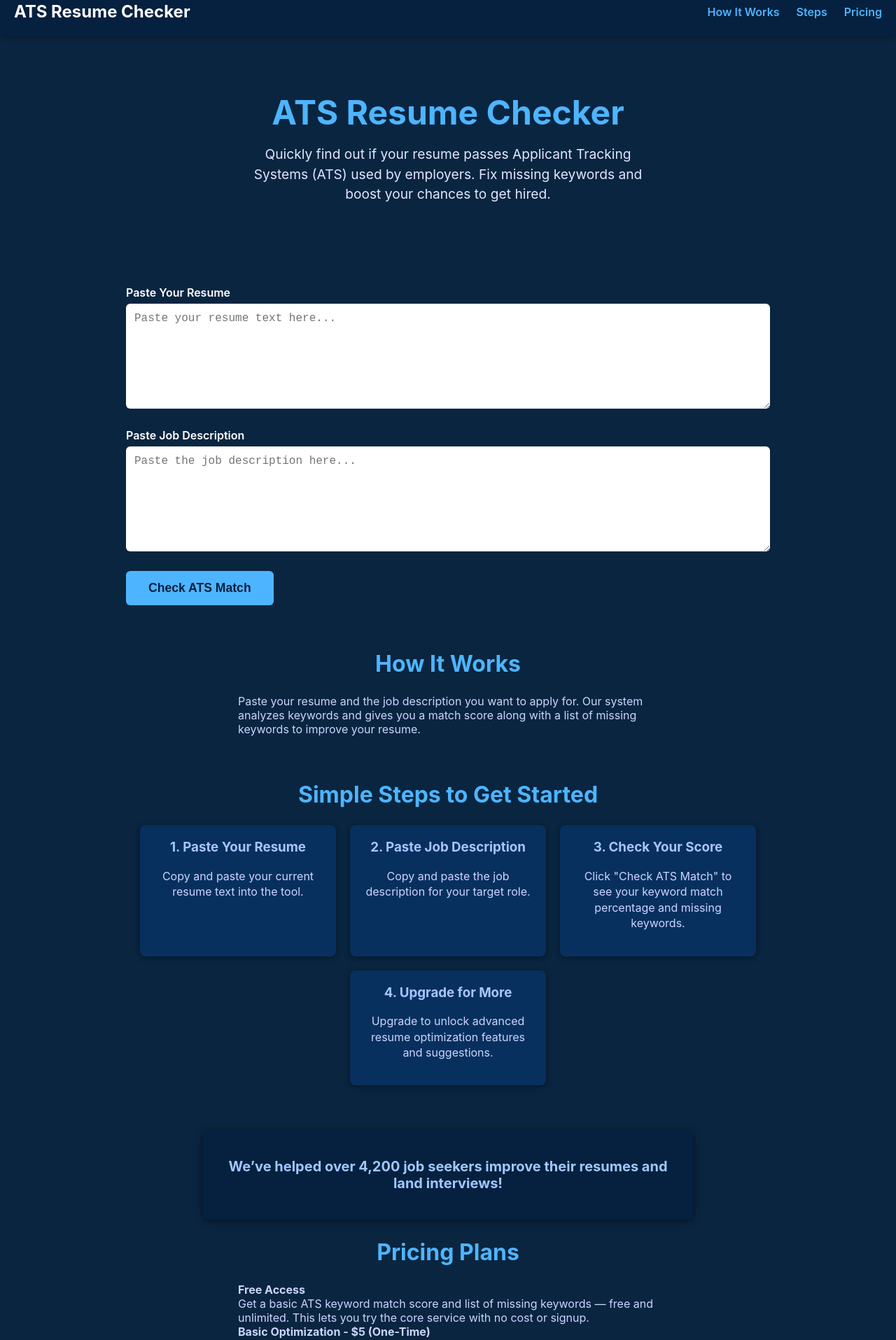
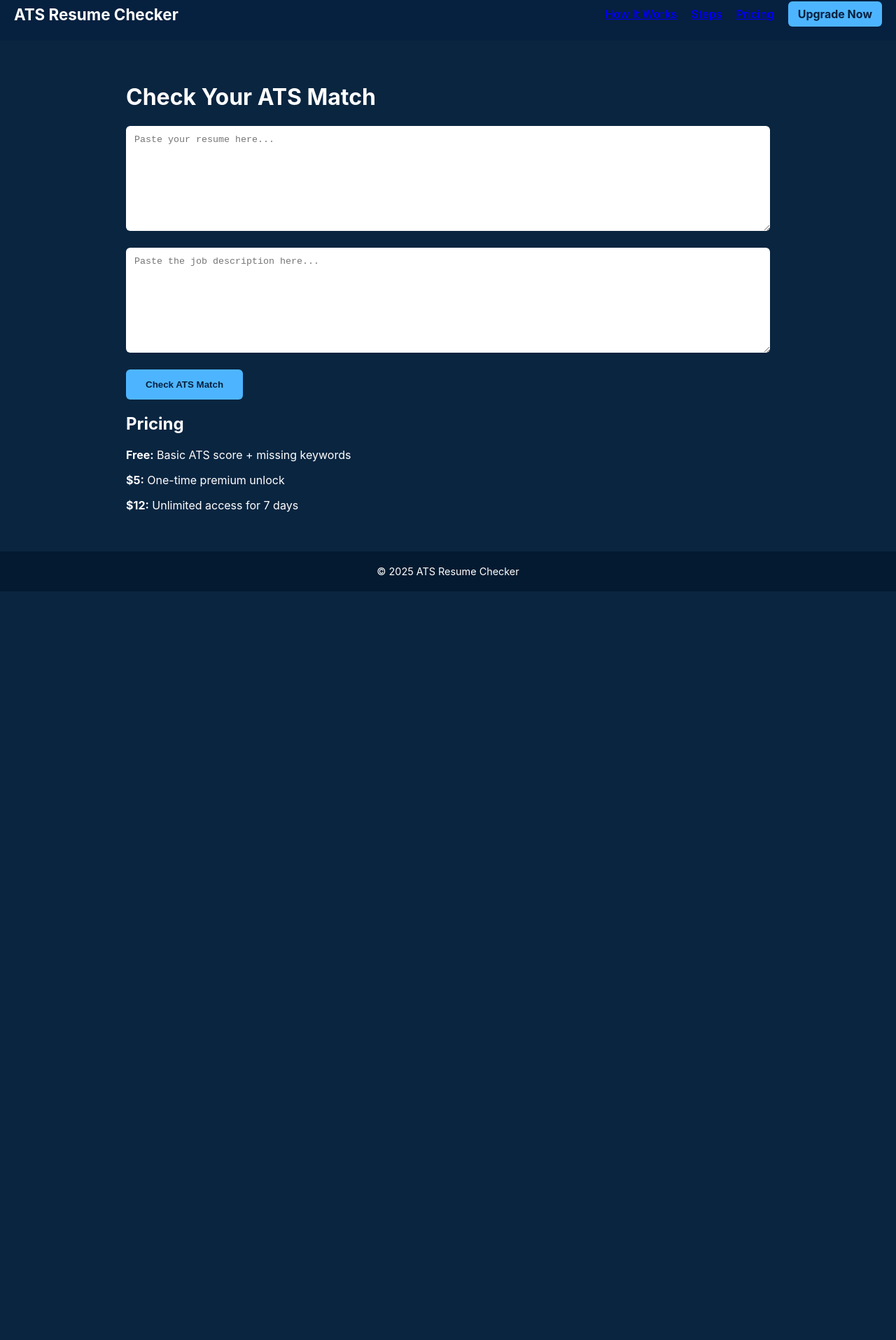
Before and after one commit to Ludample/ats-resume-checker, a Next.js app: page / in a window 1280 px wide. Shown: the part 18-1933 px from the top of the page at 70% size. After the commit the page ends 863 px from the top, so only its background shows below. Built offline with nearby package versions, Linux system fonts and the light colour scheme.

Commit message:
Update index.js

```diff
--- a/pages/index.js
+++ b/pages/index.js
@@ -19,7 +19,7 @@ const STOPWORDS = new Set([
 function tokenize(text) {
   return text
     .toLowerCase()
-    .replace(/[^a-z0-9\s]/g, " ") // Remove punctuation
+    .replace(/[^a-z0-9\s]/g, " ")
     .split(/\s+/)
     .filter(Boolean)
     .filter(word => !STOPWORDS.has(word));
@@ -36,9 +36,7 @@ function getKeywordCounts(words) {
 function extractKeywords(text) {
   const words = tokenize(text);
   const counts = getKeywordCounts(words);
-  // Sort by frequency desc
   const sorted = Object.entries(counts).sort((a, b) => b[1] - a[1]);
-  // Return top 50 keywords max (to keep manageable)
   return sorted.slice(0, 50).map(([word]) => word);
 }
 
@@ -65,397 +63,137 @@ export default function Home() {
 
     const matched = intersection(jobKeywords, resumeKeywords);
     const matchPercent = Math.round((matched.length / jobKeywords.length) * 100);
+    const missing = jobKeywords.filter(k => !resumeKeywords.includes(k)).slice(0, 20);
 
-    // Missing keywords (jobKeywords not in resumeKeywords)
-    const missing = jobKeywords.filter(k => !resumeKeywords.includes(k));
-
-    // Limit missing to 20 max
-    const missingLimited = missing.slice(0, 20);
-
-    setResult({
-      matchPercent,
-      missingKeywords: missingLimited,
-    });
+    setResult({ matchPercent, missingKeywords: missing });
     setShowAlert(true);
   }
 
   return (
     <>
       <style>{`
-        /* Reset and basics */
-        * {
-          box-sizing: border-box;
-        }
+        * { box-sizing: border-box; }
         body {
           margin: 0;
-          font-family: -apple-system, BlinkMacSystemFont, "Segoe UI", Roboto,
-            Oxygen, Ubuntu, Cantarell, "Open Sans", "Helvetica Neue", sans-serif;
+          font-family: -apple-system, BlinkMacSystemFont, Segoe UI, Roboto;
           background-color: #0a2540;
           color: white;
         }
-        a {
-          color: #4db5ff;
-          text-decoration: none;
-        }
-        a:hover {
-          text-decoration: underline;
-        }
-
-        /* Container */
-        .container {
-          max-width: 960px;
-          margin: 0 auto;
-          padding: 0 20px 60px;
-        }
-
-        /* Header */
         header {
-          background-color: #06203f;
+          background: #06203f;
           display: flex;
           justify-content: space-between;
           align-items: center;
-          padding: 20px 20px;
+          padding: 20px;
           position: sticky;
           top: 0;
           z-index: 10;
-          box-shadow: 0 2px 8px rgba(0,0,0,0.3);
         }
-        .logo {
-          font-weight: 700;
-          font-size: 1.5rem;
-          color: white;
-          user-select: none;
-        }
-        nav {
-          display: flex;
-          gap: 24px;
-          align-items: center;
-        }
-        nav a {
-          font-weight: 600;
-          font-size: 1rem;
-          cursor: pointer;
-        }
-        .nav-toggle {
-          display: none;
-          cursor: pointer;
-          flex-direction: column;
-          gap: 5px;
-        }
-        .nav-toggle span {
-          width: 25px;
-          height: 3px;
-          background: white;
-          border-radius: 2px;
-        }
+        nav { display: flex; gap: 20px; align-items: center; }
+        nav a { font-weight: 600; cursor: pointer; }
+        .logo { font-size: 1.4rem; font-weight: 700; }
 
-        /* Mobile nav */
-        @media (max-width: 600px) {
-          nav {
-            display: none;
-            position: absolute;
-            top: 60px;
-            right: 20px;
-            background: #06203f;
-            flex-direction: column;
-            padding: 15px;
-            border-radius: 6px;
-            width: 150px;
-            box-shadow: 0 4px 12px rgba(0,0,0,0.4);
-          }
-          nav.open {
-            display: flex;
-          }
-          .nav-toggle {
-            display: flex;
-          }
-        }
+        .container { max-width: 960px; margin: auto; padding: 40px 20px; }
 
-        /* Hero */
-        .hero {
-          padding: 40px 0 20px;
-          text-align: center;
-        }
-        .hero h1 {
-          font-size: 3rem;
-          margin-bottom: 16px;
-          color: #4db5ff;
-        }
-        .hero p {
-          font-size: 1.2rem;
-          max-width: 600px;
-          margin: 0 auto 32px;
-          line-height: 1.5;
-          color: #e0e7ff;
-        }
-        .btn-primary {
-          background-color: #4db5ff;
-          border: none;
-          padding: 14px 32px;
-          border-radius: 6px;
-          color: #06203f;
-          font-weight: 700;
-          font-size: 1.1rem;
-          cursor: pointer;
-          transition: background-color 0.3s ease;
-          user-select: none;
-        }
-        .btn-primary:hover {
-          background-color: #3a9ded;
-        }
-
-        /* Form */
-        label {
-          display: block;
-          margin-bottom: 6px;
-          font-weight: 600;
-        }
         textarea {
           width: 100%;
           min-height: 150px;
-          margin-bottom: 24px;
+          margin-bottom: 20px;
           border-radius: 6px;
+          padding: 12px;
           border: none;
-          padding: 12px;
-          font-size: 1rem;
-          font-family: monospace, monospace;
-          resize: vertical;
         }
 
-        /* Alert style */
+        .btn-primary {
+          background: #4db5ff;
+          color: #06203f;
+          border: none;
+          padding: 14px 28px;
+          border-radius: 6px;
+          font-weight: 700;
+          cursor: pointer;
+        }
+
         .alert {
-          background-color: #08305e;
+          background: #08305e;
           padding: 20px;
           border-radius: 10px;
-          margin: 20px 0;
-          box-shadow: 0 2px 10px rgba(0,0,0,0.5);
-          max-width: 700px;
-          margin-left: auto;
-          margin-right: auto;
-        }
-        .alert h3 {
-          margin-top: 0;
-          color: #4db5ff;
-        }
-        .alert ul {
-          list-style-type: disc;
-          padding-left: 20px;
-          color: #cbd5ff;
-          max-height: 200px;
-          overflow-y: auto;
-          margin-bottom: 10px;
+          margin-top: 30px;
         }
 
-        /* Sections */
-        section {
-          margin-bottom: 64px;
-        }
-        h2 {
-          font-size: 2rem;
-          color: #4db5ff;
-          margin-bottom: 24px;
-          text-align: center;
-        }
-        .steps {
-          display: flex;
-          gap: 20px;
-          flex-wrap: wrap;
-          justify-content: center;
-        }
-        .step {
-          background: #08305e;
-          border-radius: 8px;
-          padding: 20px;
-          max-width: 280px;
-          flex: 1 1 250px;
-          box-shadow: 0 2px 8px rgba(0,0,0,0.4);
-          text-align: center;
-        }
-        .step h3 {
-          margin-top: 0;
-          color: #a8c4ff;
-        }
-        .step p {
-          font-size: 1rem;
-          line-height: 1.4;
-          color: #cbd5ff;
-        }
-
-        /* Stats */
-        .stats {
-          background: #06203f;
-          padding: 40px 20px;
-          border-radius: 10px;
-          max-width: 700px;
-          margin: 0 auto;
-          text-align: center;
-          box-shadow: 0 2px 12px rgba(0,0,0,0.5);
-        }
-        .stats p {
-          font-size: 1.25rem;
-          margin: 0;
-          font-weight: 600;
-          color: #a0c8ff;
-        }
-
-        /* Footer */
         footer {
           background: #041a30;
           text-align: center;
           padding: 20px;
-          color: #7a8ca3;
           font-size: 0.9rem;
-          user-select: none;
         }
       `}</style>
 
       <header>
         <div className="logo">ATS Resume Checker</div>
 
-        <div
-          className="nav-toggle"
-          onClick={() => setNavOpen((open) => !open)}
-          aria-label="Toggle menu"
+        <nav>
+          <a href="#how-it-works">How It Works</a>
+          <a href="#steps">Steps</a>
+          <a href="#pricing">Pricing</a>
+
+          <a
+            href="/pricing"
+            style={{
+              background: "#4db5ff",
+              color: "#06203f",
+              padding: "8px 14px",
+              borderRadius: "6px",
+              fontWeight: "700",
+              textDecoration: "none"
+            }}
           >
-          <span></span>
-          <span></span>
-          <span></span>
-        </div>
-
-        <nav className={navOpen ? "open" : ""}>
-          <a href="#how-it-works" onClick={() => setNavOpen(false)}>
-            How It Works
-          </a>
-          <a href="#steps" onClick={() => setNavOpen(false)}>
-            Steps
-          </a>
-          <a href="#pricing" onClick={() => setNavOpen(false)}>
-            Pricing
+            Upgrade Now
           </a>
         </nav>
       </header>
 
       <main className="container">
-        <section className="hero" id="hero">
-          <h1>ATS Resume Checker</h1>
-          <p>
-            Quickly find out if your resume passes Applicant Tracking Systems (ATS)
-            used by employers. Fix missing keywords and boost your chances to get
-            hired.
-          </p>
-        </section>
+        <h1>Check Your ATS Match</h1>
 
-        <section id="form-section">
-          <label htmlFor="resume">Paste Your Resume</label>
         <textarea
-            id="resume"
+          placeholder="Paste your resume here..."
           value={resume}
           onChange={(e) => setResume(e.target.value)}
-            placeholder="Paste your resume text here..."
         />
 
-          <label htmlFor="jobDesc">Paste Job Description</label>
         <textarea
-            id="jobDesc"
+          placeholder="Paste the job description here..."
           value={jobDesc}
           onChange={(e) => setJobDesc(e.target.value)}
-            placeholder="Paste the job description here..."
         />
 
         <button className="btn-primary" onClick={handleCheck}>
           Check ATS Match
         </button>
-        </section>
 
         {showAlert && result && (
-          <section className="alert" aria-live="polite" role="alert">
+          <div className="alert">
             <h3>ATS Match Score: {result.matchPercent}%</h3>
-            {result.missingKeywords.length > 0 ? (
-              <>
-                <p>Missing keywords you should add (max 20):</p>
+            <p>Missing keywords (top 20):</p>
             <ul>
               {result.missingKeywords.map((kw, i) => (
                 <li key={i}>{kw}</li>
               ))}
             </ul>
-                <button
-                  className="btn-primary"
-                  onClick={() => {
-                    setShowAlert(false);
-                  }}
-                >
-                  Close
-                </button>
-              </>
-            ) : (
-              <p>Great! Your resume matches all important keywords.</p>
-            )}
-          </section>
+          </div>
         )}
 
-        <section id="how-it-works">
-          <h2>How It Works</h2>
-          <p style={{ maxWidth: 600, margin: "0 auto", color: "#cbd5ff" }}>
-            Paste your resume and the job description you want to apply for. Our
-            system analyzes keywords and gives you a match score along with a list
-            of missing keywords to improve your resume.
-          </p>
-        </section>
-
-        <section id="steps">
-          <h2>Simple Steps to Get Started</h2>
-          <div className="steps">
-            <div className="step">
-              <h3>1. Paste Your Resume</h3>
-              <p>Copy and paste your current resume text into the tool.</p>
-            </div>
-            <div className="step">
-              <h3>2. Paste Job Description</h3>
-              <p>Copy and paste the job description for your target role.</p>
-            </div>
-            <div className="step">
-              <h3>3. Check Your Score</h3>
-              <p>Click "Check ATS Match" to see your keyword match percentage and missing keywords.</p>
-            </div>
-            <div className="step">
-              <h3>4. Upgrade for More</h3>
-              <p>Upgrade to unlock advanced resume optimization features and suggestions.</p>
-            </div>
-          </div>
-        </section>
-
-        <section id="stats" className="stats">
-          <p>
-            <strong>We’ve helped over 4,200 job seekers improve their resumes and
-            land interviews!</strong>
-          </p>
-        </section>
-
         <section id="pricing">
-          <h2>Pricing Plans</h2>
-          <p style={{ maxWidth: 600, margin: "0 auto", color: "#cbd5ff" }}>
-            <strong>Free Access</strong><br />
-            Get a basic ATS keyword match score and list of missing keywords — free and unlimited. This lets you try the core service with no cost or signup.
-          </p>
-          <p style={{ maxWidth: 600, margin: "0 auto", color: "#cbd5ff" }}>
-            <strong>Basic Optimization - $5 (One-Time)</strong><br />
-            ATS keyword match score<br />
-            List of missing keywords<br />
-            5 AI-generated resume bullet suggestions (planned for future)<br />
-            Instant access after payment — no signup needed
-          </p>
-          <p style={{ maxWidth: 600, margin: "0 auto", color: "#cbd5ff" }}>
-            <strong>7-Day Unlimited Access - $12</strong><br />
-            Unlimited resume checks and optimizations<br />
-            Priority processing speed<br />
-            Email receipt and friendly support<br />
-            No subscription — pay once and use for 7 days
-          </p>
+          <h2>Pricing</h2>
+          <p><strong>Free:</strong> Basic ATS score + missing keywords</p>
+          <p><strong>$5:</strong> One-time premium unlock</p>
+          <p><strong>$12:</strong> Unlimited access for 7 days</p>
         </section>
       </main>
 
       <footer>
-        &copy; {new Date().getFullYear()} ATS Resume Checker. All rights reserved.
+        © {new Date().getFullYear()} ATS Resume Checker
       </footer>
     </>
   );
```
Lines whose indentation alone changed are shown as unchanged.
